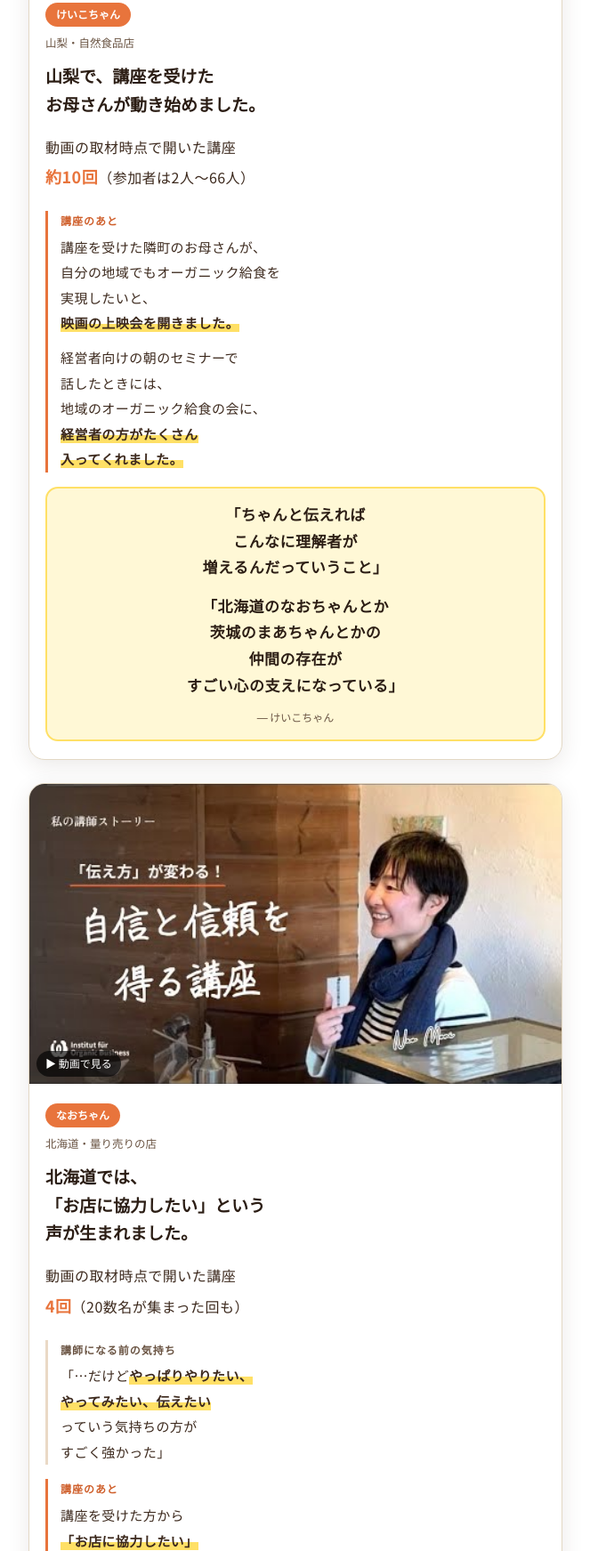
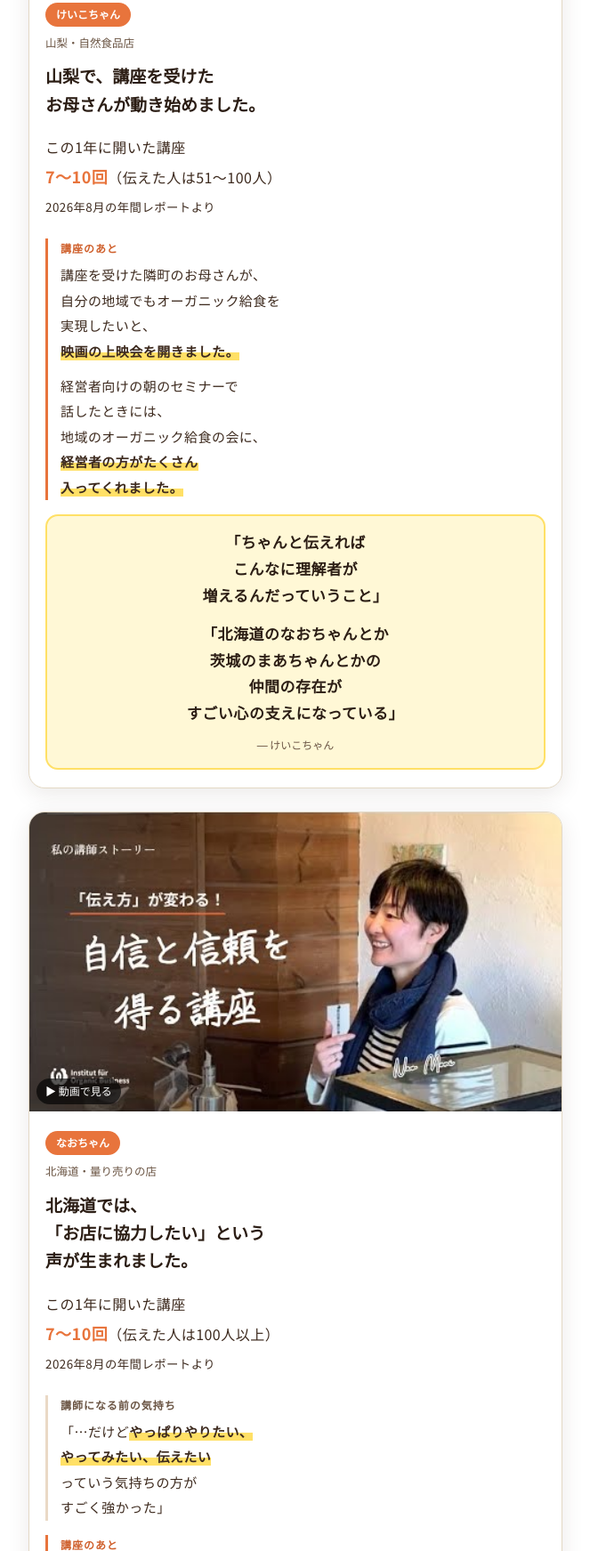
Before and after one commit to IOBSchool/iob-ck2-2027, a plain HTML site: page index.html in a window 1280 px wide. Shown: the part 8405-10148 px from the top of the page at 89% size, without its empty margins (308-971 px from the left). Drawn offline with Linux system fonts and the light colour scheme; no server answers.

Commit message:
3人の講座回数を2026年8月の年間レポートの数字に更新
Co-Authored-By: Claude Opus 5.5 <noreply@anthropic.com>

```diff
--- a/index.html
+++ b/index.html
@@ -584,7 +584,7 @@
       <div class="vin">
         <span class="vpl">けいこちゃん</span><span class="vplace">山梨・自然食品店</span>
         <h3>山梨で、講座を受けた<br>お母さんが動き始めました。</h3>
-        <p class="vnum">動画の取材時点で開いた講座<br><b>約10回</b>（参加者は2人〜66人）</p>
+        <p class="vnum">この1年に開いた講座<br><b>7〜10回</b>（伝えた人は51〜100人）<br><small>2026年8月の年間レポートより</small></p>
         <div class="vstep after"><span class="vt">講座のあと</span>
           <p>講座を受けた隣町のお母さんが、<br>自分の地域でもオーガニック給食を<br>実現したいと、<br><span class="hl">映画の上映会を開きました。</span></p>
           <p>経営者向けの朝のセミナーで<br>話したときには、<br>地域のオーガニック給食の会に、<br><span class="hl">経営者の方がたくさん<br>入ってくれました。</span></p>
@@ -601,7 +601,7 @@
       <div class="vin">
         <span class="vpl">なおちゃん</span><span class="vplace">北海道・量り売りの店</span>
         <h3>北海道では、<br>「お店に協力したい」という<br>声が生まれました。</h3>
-        <p class="vnum">動画の取材時点で開いた講座<br><b>4回</b>（20数名が集まった回も）</p>
+        <p class="vnum">この1年に開いた講座<br><b>7〜10回</b>（伝えた人は100人以上）<br><small>2026年8月の年間レポートより</small></p>
         <div class="vstep"><span class="vt">講師になる前の気持ち</span>
           <p>「…だけど<span class="hl">やっぱりやりたい、<br>やってみたい、伝えたい</span><br>っていう気持ちの方が<br>すごく強かった」</p>
         </div>
```
